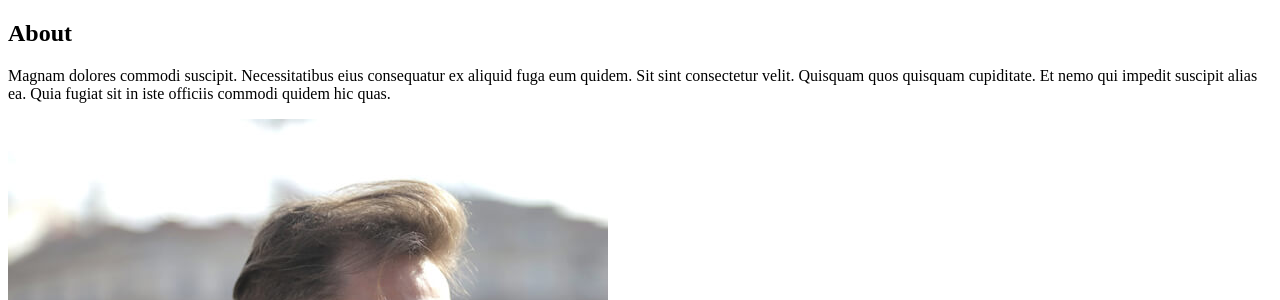
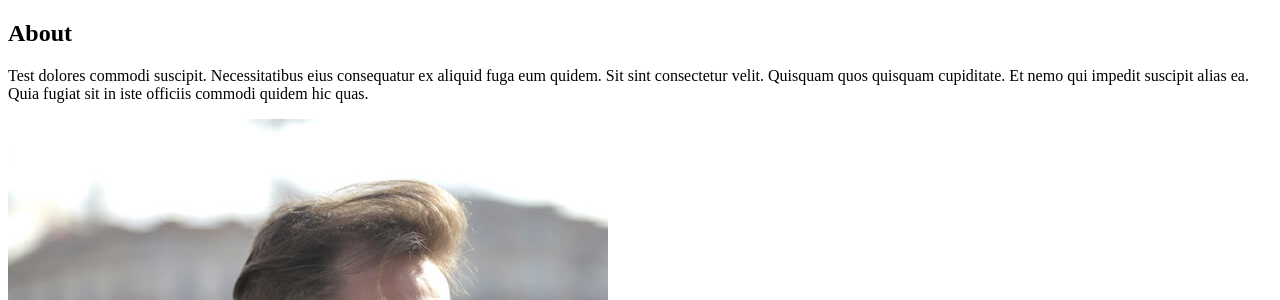
Before and after one commit to hunkargenc/CareerDiary, a Django app: page / in a window 1280 px wide. Shown: the part 124-424 px from the top of the page. Run offline with Django 4.2, Linux system fonts and the light colour scheme; data that the repository does not hold is empty; some libraries are stand-ins or nearby versions.

Commit message:
Test commit

```diff
--- a/blogproject_con/templates/index.html
+++ b/blogproject_con/templates/index.html
@@ -29,7 +29,7 @@
 
         <div class="section-title">
           <h2>About</h2>
-          <p>Magnam dolores commodi suscipit. Necessitatibus eius consequatur ex aliquid fuga eum quidem. Sit sint consectetur velit. Quisquam quos quisquam cupiditate. Et nemo qui impedit suscipit alias ea. Quia fugiat sit in iste officiis commodi quidem hic quas.</p>
+          <p>Test dolores commodi suscipit. Necessitatibus eius consequatur ex aliquid fuga eum quidem. Sit sint consectetur velit. Quisquam quos quisquam cupiditate. Et nemo qui impedit suscipit alias ea. Quia fugiat sit in iste officiis commodi quidem hic quas.</p>
         </div>
 
         <div class="row">
```
